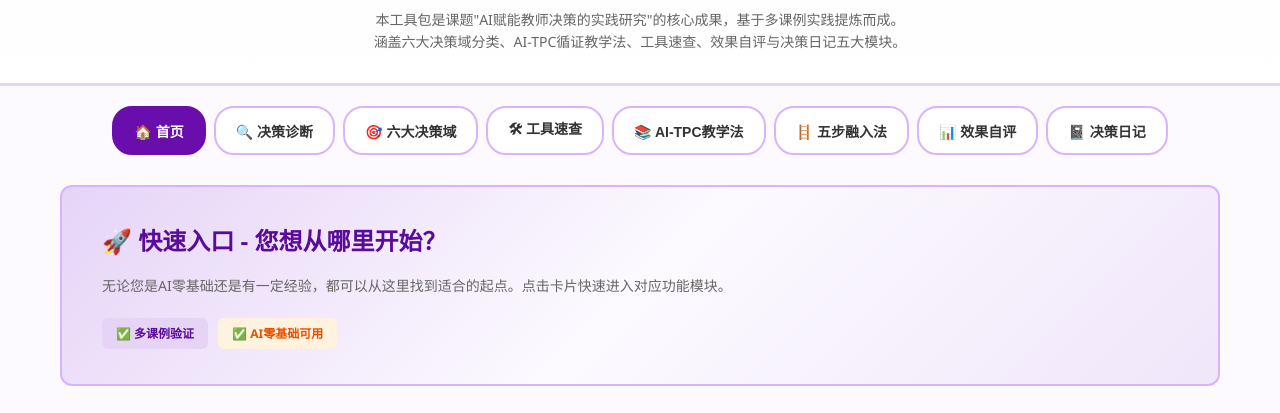
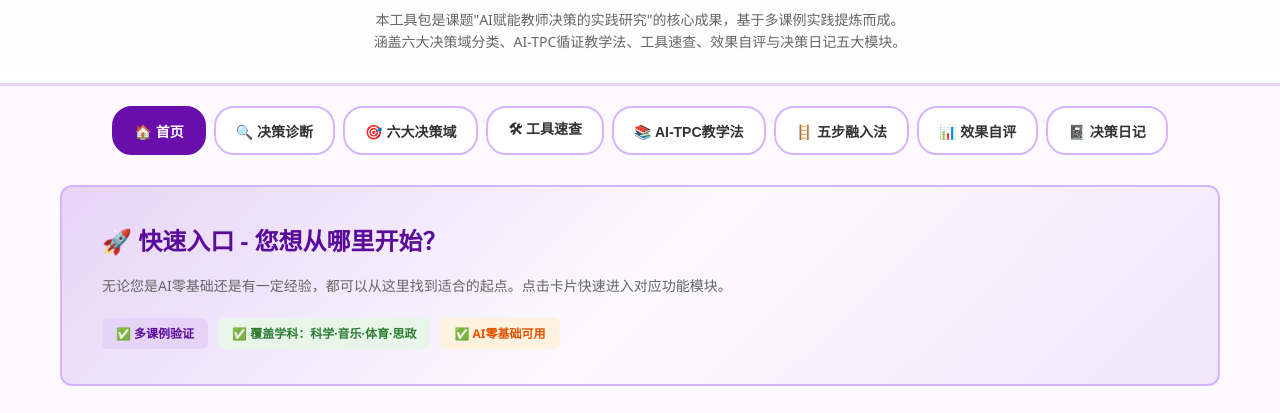
Before and after one commit to DKTTlong/AIproject, a plain HTML site: page index.html in a window 1280 px wide. Shown: the part 143-556 px from the top of the page. Drawn offline with nearby package versions, Linux system fonts and the light colour scheme.

Commit message:
已修改        index.html

```diff
--- a/index.html
+++ b/index.html
@@ -34,6 +34,7 @@
             <div class="hero-sub">无论您是AI零基础还是有一定经验，都可以从这里找到适合的起点。点击卡片快速进入对应功能模块。</div>
             <div class="hero-badges">
                 <span class="hero-badge badge-purple">✅ 多课例验证</span>
+				<span class="hero-badge badge-green">✅ 覆盖学科：科学·音乐·体育·思政</span>
                 <span class="hero-badge badge-orange">✅ AI零基础可用</span>
             </div>
         </div>
```
